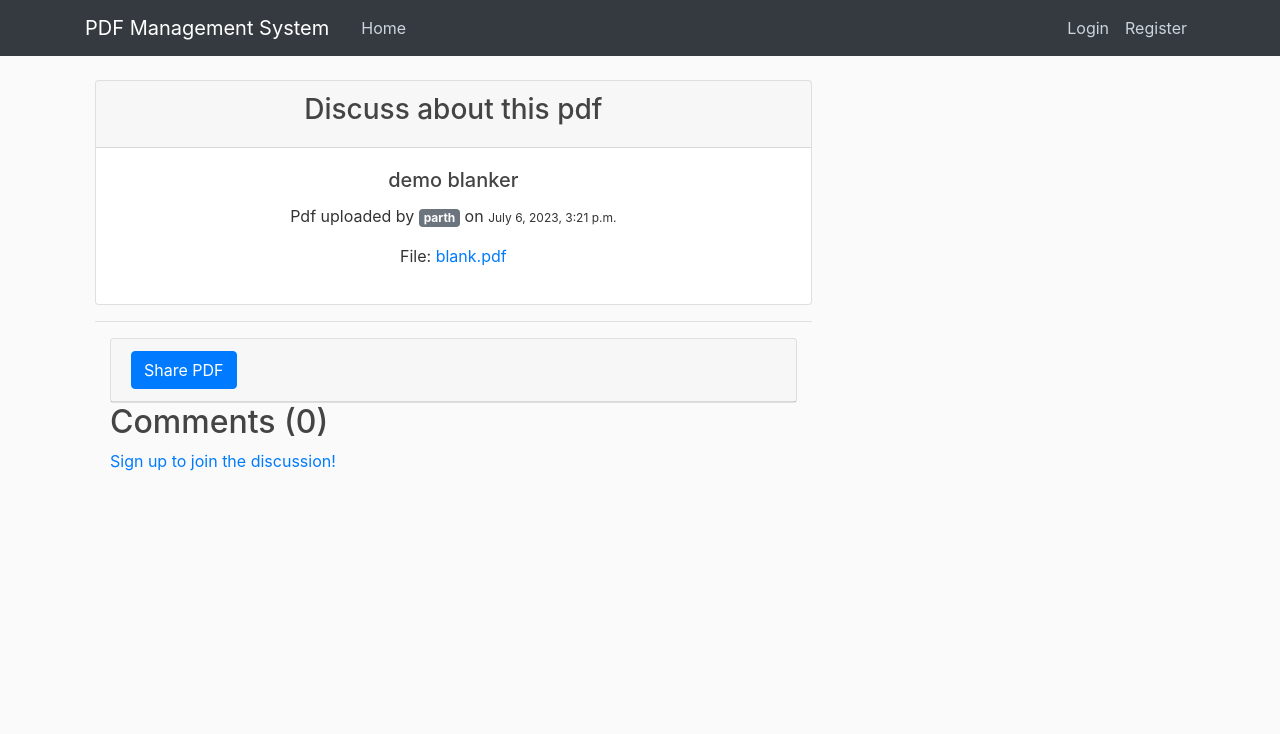
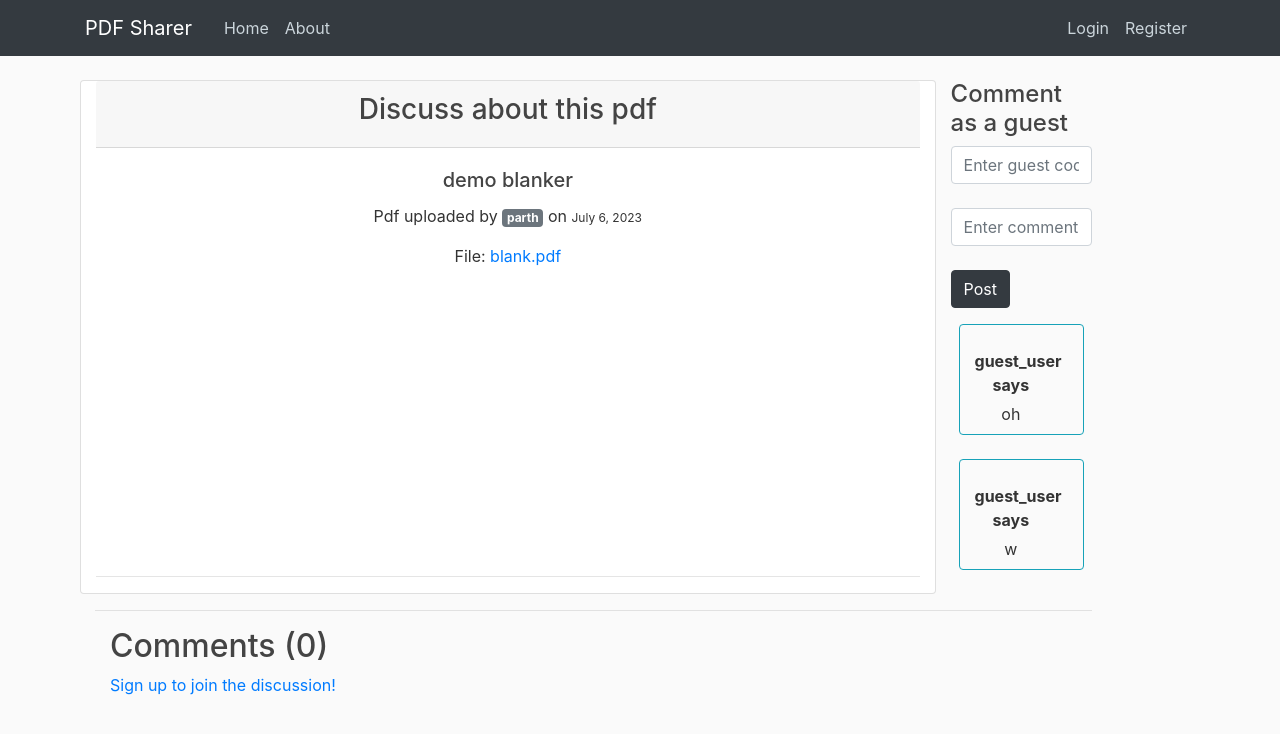
Before and after one commit to parth-sudo/pdf-management-system, a Django app: page /discuss/2/ in a window 1280 px wide. Shown: the top 734 px of the page. Run offline with Django 3.2, Linux system fonts and the light colour scheme; data comes from the database, SQL or seed files in the repository; both versions use the stored data as it was after the commit; some libraries are stand-ins or nearby versions.

Commit message:
added guest comment and ui-fix

```diff
--- a/app/models.py
+++ b/app/models.py
@@ -1,6 +1,13 @@
 from django.db import models
 from django.contrib.auth.models import User
 from django.utils.timezone import now
+import random
+import string
+
+def random_string_generator():
+    string_letters = string.ascii_letters + string.digits
+    random_string = ''.join(random.choice(string_letters) for _ in range(6))
+    return random_string
 
 class PDF(models.Model):
     title = models.CharField(max_length=100, blank=True)
@@ -8,6 +15,7 @@ class PDF(models.Model):
     file = models.FileField(default = 'blank', upload_to='pdf_files')
     users_shared_with = models.ManyToManyField(User, related_name='shared_pdfs')
     timestamp = models.DateTimeField(default = now)
+    guest_code = models.CharField(max_length=6, blank=True, default=random_string_generator())
 
     def __str__(self):
         return self.title
--- a/app/templates/app/base.html
+++ b/app/templates/app/base.html
@@ -18,19 +18,20 @@
     <header class="site-header">
       <nav class="navbar navbar-expand-lg navbar-dark bg-dark fixed-top">
         <div class="container">
-          <a class="navbar-brand mr-4" href="#">PDF Management System</a>
+          <a class="navbar-brand mr-4" href="#">PDF Sharer</a>
           <button class="navbar-toggler" type="button" data-toggle="collapse" data-target="#navbarToggle" aria-controls="navbarToggle" aria-expanded="false" aria-label="Toggle navigation">
           <span class="navbar-toggler-icon"></span>
           </button>
           <div class="collapse navbar-collapse" id="navbarToggle">
             <div class="navbar-nav mr-auto">
               <a class="nav-item nav-link" href="{% url 'home' %}">Home</a>
+              <a class="nav-item nav-link" href="{% url 'about' %}">About</a>
             </div>
             <!-- Navbar Right Side -->
             <div class="navbar-nav">
                 {% if user.is_authenticated %}
                 <a class="nav-item nav-link" href="{% url 'home' %}">Hi {{user.username}}, </a>
-                  <a class="nav-item nav-link" href="{% url 'logout' %}">Logout</a>
+                <a class="nav-item nav-link" href="{% url 'logout' %}">Logout</a>
                 {% else %}
                   <a class="nav-item nav-link" href="{% url 'login' %}">Login</a>
                   <a class="nav-item nav-link" href="{% url 'register' %}">Register</a>
@@ -50,7 +51,7 @@
     </header>
     <main role="main" class="container">
       <div class="row">
-        <div class="col-md-8">
+        <div class="col-md-11">
           {% block content %}{% endblock %}
         </div>
       </div>
--- a/app/templates/app/discuss.html
+++ b/app/templates/app/discuss.html
@@ -5,8 +5,8 @@
 {% comment %} share pdf {% endcomment %}
 {% comment %} comment section {% endcomment %}
 
-
-<div class="card text-center">
+<div class="row">
+  <div class="card text-center col-md-10">
     <div class="card-header">
       <h3> Discuss about this pdf </h3>
     </div>
@@ -17,13 +17,16 @@
       <h5 class="card-title">(No Name)</h5>
       {%endif%}
 
-    <p class="card-text fw-italic">Pdf uploaded by <span style="font-size:12px;" class="badge badge-secondary fs-4">{{pdf.author.username}}</span> on <span style="font-size:12px;">{{ pdf.timestamp }}</span> </p>
+      <p class="card-text fw-italic">Pdf uploaded by <span style="font-size:12px;" class="badge badge-secondary fs-4">{{pdf.author.username}}
+      </span> on <span style="font-size:12px;">{{ pdf.timestamp|date:"F j, Y" }}    </span> </p>
       <p>File: <a href="{{ pdf.file.url }}" class="card-link">{{ pdf.file.name|cut:"pdf_files/" }}</a></p>
-  </div>
     </div>
 
     <hr></hr>
-  <div class="container">
+
+    {% if user.is_authenticated %}
+
+    <div class="container mb-2">
       <div class="accordion" id="shareAccordion">
         <div class="card">
           <div class="card-header" id="shareHeading">
@@ -45,24 +48,79 @@
                     {% endfor %}
                   </select>
                 </div>
-              <button type="submit" class="btn btn-dark">Share</button>
-              <button id="generateLink" class="btn btn-dark">Or generate link</button>
+                <button disabled id="shareButton" type="submit" class="btn btn-dark">Share</button>
+                <button id="generateLink" class="btn btn-dark">Copy Link</button>
               </form>
             </div>
+            <script>
+              const selectField = document.getElementById('id_users_shared_with');
+              const shareButton = document.getElementById('shareButton');
+
+              selectField.addEventListener('change', () => {
+                const selectedOptions = Array.from(selectField.selectedOptions);
+                if (selectedOptions.length > 0) {
+                  shareButton.removeAttribute('disabled');
+                } else {
+                  shareButton.setAttribute('disabled', 'disabled');
+                }
+              });
+
+              const generateLinkButton = document.getElementById('generateLink');
+              const pdfPk = "{{ pdf.pk }}";
+              const guestCode = "{{pdf.guest_code}}"
+              generateLinkButton.addEventListener('click', () => {
+                const discussUrl = `${window.location.origin}/discuss/${pdfPk}`;
+
+                navigator.clipboard.writeText(discussUrl).then(() => {
+                  alert(`Link copied! Share this code with unauthenticated users to allow them to comment as guest: ${guestCode}`);
+                }).catch((error) => {
+                  console.error('Failed to copy link:', error);
+                });
+              });
+            </script>
           </div>
         </div>
       </div>
     </div>
 
-  <script>
-  const generateLinkButton = document.getElementById('generateLink');
-  const pdfPk = "{{ pdf.pk }}";
+  {% endif %}
+  </div>
+  <div class="col-md-2">
+    <h4>Comment as a guest</h4>
+    <form action="{% url 'guest-comment' %}" method="post">
+      {% csrf_token %}
+    <input type="text" class="form-control" name="guest_code" placeholder="Enter guest code...">
+    <br>
+    <input type="text" class="form-control" name="guest_comment" placeholder="Enter comment...">
+    <br>
+    <input type="hidden" name="pdfId" value="{{pdf.pk}}">
+    <input type="hidden" name="parentSno" value="">
+    <button type="submit" class="btn btn-dark">Post</button>
+  </form>
 
-  generateLinkButton.addEventListener('click', () => {
-    const discussUrl = `/discuss/${pdfPk}`;
-    window.open(discussUrl, '_blank');
-  });
-</script>
+  <div class="text-center">
+    {%for comment in guest_comments %}
+     <div class="row border border-info rounded replies ml-2 mr-2">
+       <div class="col-md-2">
+        <p></p>
+       </div>
+       <div class="col-md-10 my-2 ">
+        <b>guest_user says</b>
+        <div style="margin-top: 5px">{{ comment.description }}</div>
+       </div>
+     </div>
+     <br>
+    {% endfor %}
+  </div>
+
+
+  </div>
+
+
+
+</div>
+
+  <hr></hr>
 
   <div class="container">
     <h2>Comments ({{comments.count}})</h2>
@@ -76,7 +134,8 @@
         <div class="mb-3">
           <input type="text" class="form-control" name="comment_description" placeholder="Add a comment...">
         </div>
-        <input type="hidden" name="pdfId" value="">
+        <input type="hidden" name="pdfId" value="{{pdf.pk}}">
+        <input type="hidden" name="parentSno" value="">
         <button type="submit" class="btn btn-dark">Post</button>
       </form>
 
@@ -106,12 +165,19 @@
               </div>
             </div>
 
-            <div class="replies bg-danger my-2">
+            <div class="">
               {%for reply in replyDict|get_val:comment.id %}
-               {{reply}}
+               <div class="row border border-info rounded replies ml-2 mr-2">
+                 <div class="col-md-2">
+                   <img class="rounded mx-auto d-block w-100 p-1" src="https://cdn-icons-png.flaticon.com/512/149/149071.png" alt="userImage">
+                 </div>
+                 <div class="col-md-10 my-2 ">
+                  <b>{{ reply.author.username }}</b> <span style="font-size: 12px; padding: 8px" class="badge badge-secondary">{{ reply.timestamp | naturaltime }}</span>
+                  <div style="margin-top: 5px">{{ reply.description }}</div>
+                 </div>
+               </div>
                <br>
               {% endfor %}
-
             </div>
 
           </div>
--- a/app/urls.py
+++ b/app/urls.py
@@ -8,4 +8,6 @@ urlpatterns = [
     path('logout/', views.logout, name='logout'),
     path('discuss/<int:pk>/', views.discuss, name='discuss'),
     path('post-comment/', views.post_comment, name='post-comment'),
+    path('about/', views.about, name='about'),
+    path('guest-comment/', views.guest_comment, name='guest-comment'),
 ]
--- a/app/views.py
+++ b/app/views.py
@@ -1,4 +1,5 @@
 from django.shortcuts import render, redirect, get_object_or_404
+from django.http import HttpResponse
 from django.contrib.auth.forms import UserCreationForm
 from .forms import CustomUserForm, PDFForm, SharePDFForm
 from django.contrib import messages
@@ -22,8 +23,8 @@ def home(request):
     else:
         form = PDFForm()
 
-    user_pdfs = PDF.objects.filter(author=request.user).order_by('title')
-    shared_pdfs = PDF.objects.filter(users_shared_with=request.user).order_by('title')
+    user_pdfs = PDF.objects.filter(author=request.user).order_by('-timestamp')
+    shared_pdfs = PDF.objects.filter(users_shared_with=request.user).order_by('-timestamp')
     context = {'form': form, 'user_pdfs': user_pdfs, 'shared_pdfs':shared_pdfs}
     return render(request, 'app/home.html', context)
 
@@ -63,11 +64,9 @@ def logout(request):
     auth_logout(request)
     return redirect('login')
 
-# @login_required(login_url = 'login')
-#TODO one more permission.
 def discuss(request, pk):
     pdf_instance = get_object_or_404(PDF, pk=pk)
-    comments = Comment.objects.filter(pdf = pdf_instance, parent=None).order_by('-timestamp')
+    comments = Comment.objects.filter(pdf = pdf_instance, parent=None).exclude(author__username='guest').order_by('-timestamp')
     replies = Comment.objects.filter(pdf=pdf_instance).exclude(parent=None)
     replyDict = {}
     for reply in replies:
@@ -75,10 +74,12 @@ def discuss(request, pk):
             replyDict[reply.parent.id] = [reply]
         else:
             replyDict[reply.parent.id].append(reply)
-    print(replyDict)
+
+    guest_instance = User.objects.get(username='guest')
+    guest_comments = Comment.objects.filter(author = guest_instance)
     context = {'pdf': pdf_instance, 'comments' : comments,
-               'user' : request.user, 'users' : User.objects.all(),
-               'replyDict' : replyDict}
+               'user' : request.user, 'users' : User.objects.exclude(username='guest'),
+               'replyDict' : replyDict, 'guest_comments' : guest_comments}
 
     if request.method == 'POST':
         share_form = SharePDFForm(request.POST)
@@ -111,3 +112,24 @@ def post_comment(request):
         new_comment.save()
 
     return redirect(f'/discuss/{pdfId}')
+
+def guest_comment(request):
+
+    if request.method == 'POST':
+        pdfId = request.POST.get('pdfId')
+        pdf_instance = get_object_or_404(PDF, pk=pdfId)
+        guest_code = request.POST.get('guest_code')
+        guest_comment = request.POST.get('guest_comment')
+        guest_instance = User.objects.get(username='guest')
+
+        if str(guest_code) == str(pdf_instance.guest_code):
+            print("line 105")
+            new_comment = Comment(description=guest_comment, author=guest_instance, pdf=pdf_instance)
+        elif str(guest_code) != str(pdf_instance.guest_code):
+            return HttpResponse("Incorrect guest_code entered")
+
+        new_comment.save()
+    return redirect(f'/discuss/{pdfId}')
+
+def about(request):
+    return render(request, 'app/about.html')
```
Also changed, not shown: app/templates/app/about.html (added, +24 -0 lines), app/templates/app/home.html (+39 -11 lines), app/migrations/0005_pdf_guest_code.py (added), db.sqlite3, 4 other files. Lines whose indentation alone changed are shown as unchanged.
